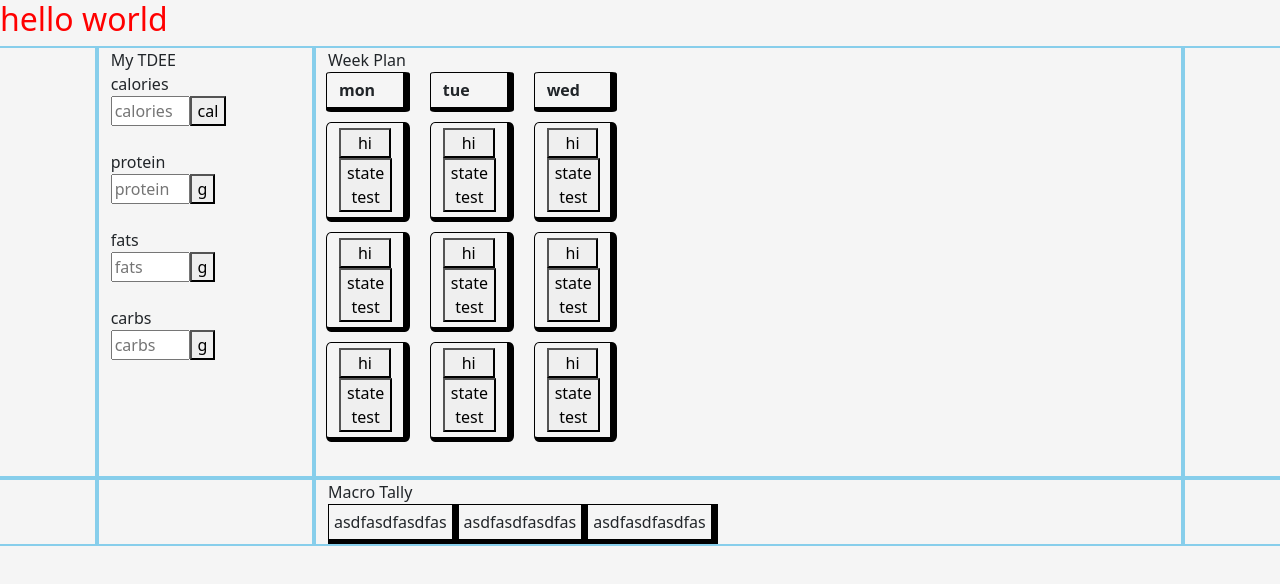
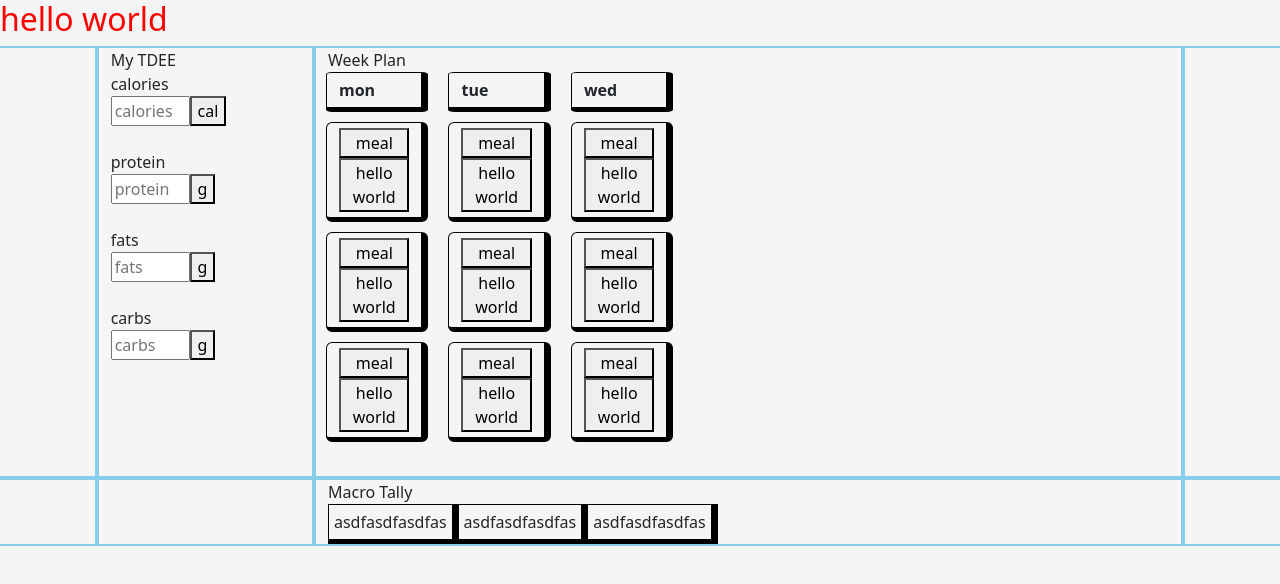
Before and after one commit to kr222/sei-projects, a React (Vite) app in the folder meal-planner/: page / in a window 1280 px wide. Shown: the top 584 px of the page. Built offline with nearby package versions, Linux system fonts and the light colour scheme; no server answers.

Commit message:
Add edit functionality for MealItem

```diff
--- a/meal-planner/src/components/MealItem.jsx
+++ b/meal-planner/src/components/MealItem.jsx
@@ -1,11 +1,13 @@
 import React, { useEffect } from "react";
+import Edit from "./Edit";
+
 import { useState } from "react";
 
 const MealItem = (props) => {
-  const [itemDisplay, setItemDisplay] = useState("hi");
+  const [itemDisplay, setItemDisplay] = useState("meal");
+  const [showEdit, setShowEdit] = useState();
 
-  const allocateMeals = () => {
-    setItemDisplay(
+  const dayMeals =
     props.monBrek ||
     props.tueBrek ||
     props.wedBrek ||
@@ -14,28 +16,36 @@ const MealItem = (props) => {
     props.wedLun ||
     props.monDin ||
     props.tueDin ||
-        props.wedDin
-    );
+    props.wedDin;
+
+  const allocateMeals = () => {
+    setItemDisplay(dayMeals);
   };
   const handleMouseEnter = () => {
-    setItemDisplay("+");
+    setItemDisplay("edit");
   };
   const handleMouseLeave = () => {
     allocateMeals();
   };
 
-  const changeItemDisplay = () => {};
+  const handleClick = () => {
+    console.log(`hi ${dayMeals}`);
+    setShowEdit(true);
+  };
 
   return (
     <>
       <button
         className="col-sm-12"
         onMouseEnter={handleMouseEnter}
+        onClick={handleClick}
         onMouseLeave={handleMouseLeave}
       >
         {itemDisplay}
       </button>
-      <button onClick={allocateMeals}>state test</button>
+
+      <button>hello world</button>
+      {showEdit && <Edit edit={setShowEdit}></Edit>}
     </>
   );
 };
```
Lines whose indentation alone changed are shown as unchanged.
